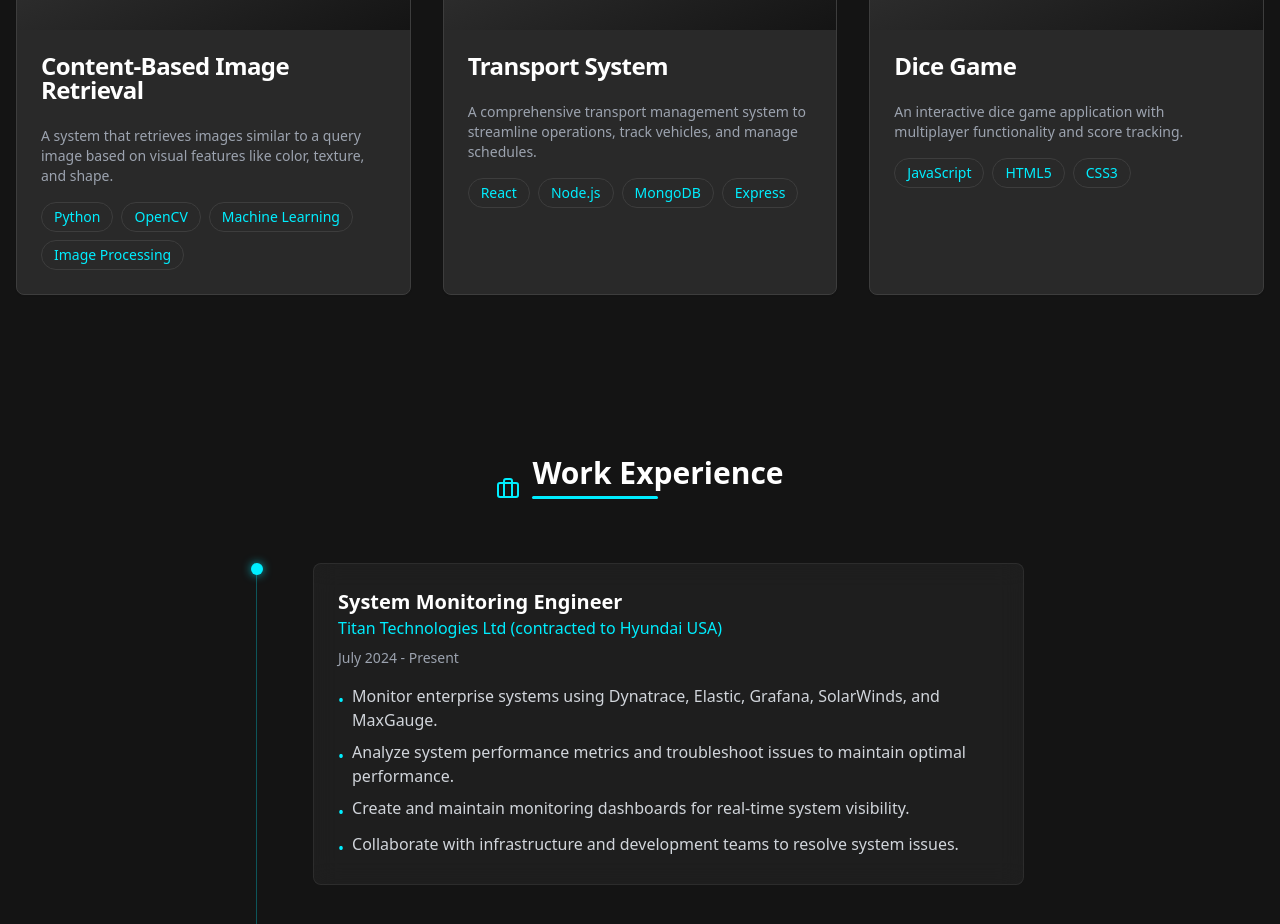
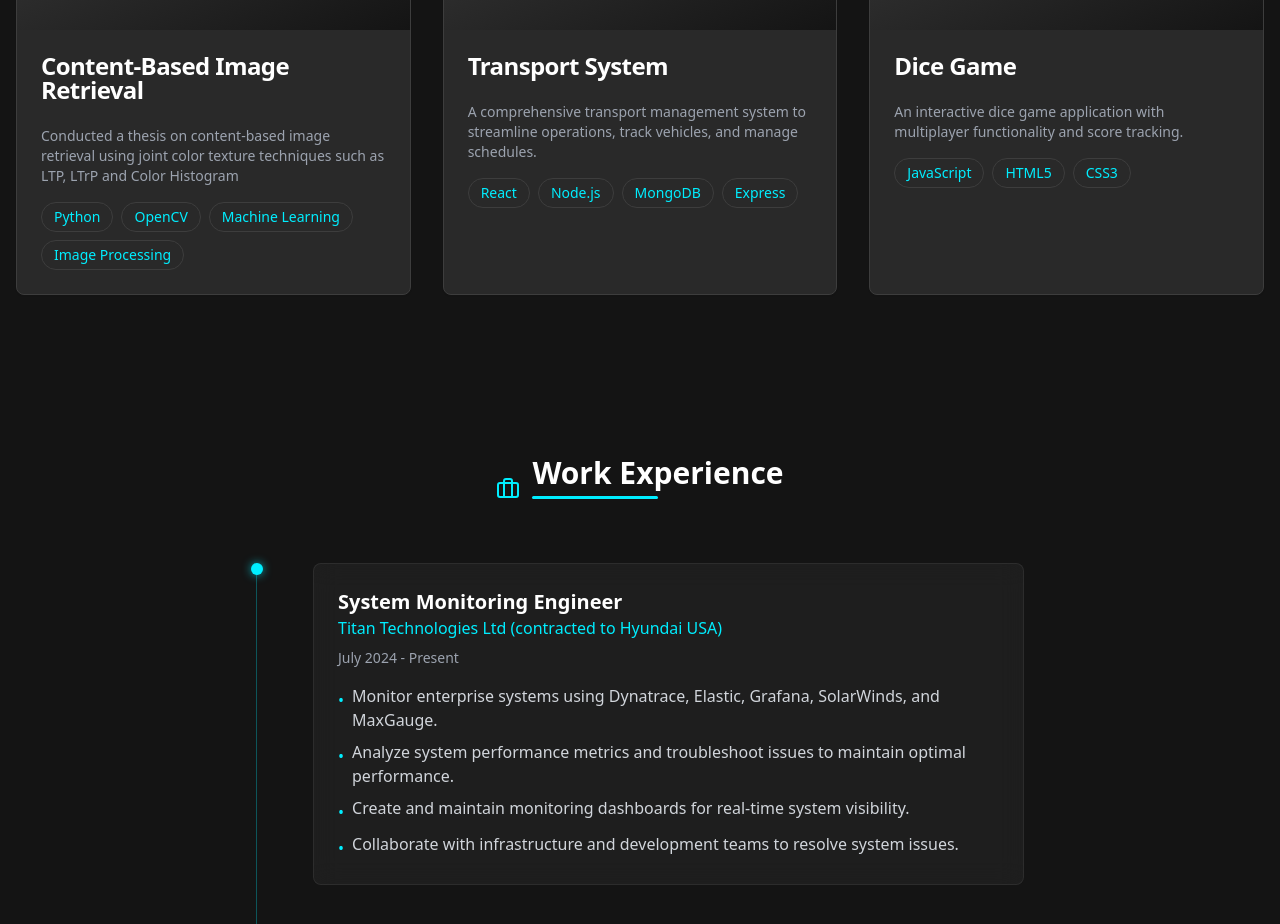
Before and after one commit to rdas757/rdas-portfolio, a React (Vite) app: page / in a window 1280 px wide. Shown: the part 3020-3944 px from the top of the page. Built offline with nearby package versions, Linux system fonts and the light colour scheme.

Commit message:
Fix: Update project description
Updated the description for the "Content-Based Image Retrieval" project.

```diff
--- a/src/components/Projects.tsx
+++ b/src/components/Projects.tsx
@@ -12,7 +12,7 @@ interface Project {
 const projects: Project[] = [
   {
     title: "Content-Based Image Retrieval",
-    description: "A system that retrieves images similar to a query image based on visual features like color, texture, and shape.",
+    description: "Conducted a thesis on content-based image retrieval using joint color texture techniques such as LTP, LTrP and Color Histogram",
     technologies: ["Python", "OpenCV", "Machine Learning", "Image Processing"],
   },
   {
```
